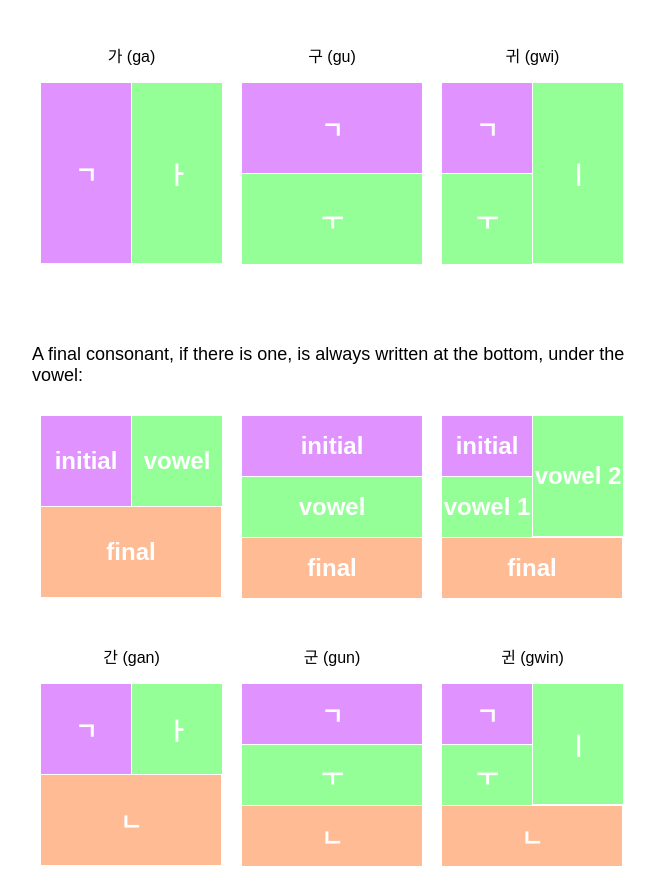
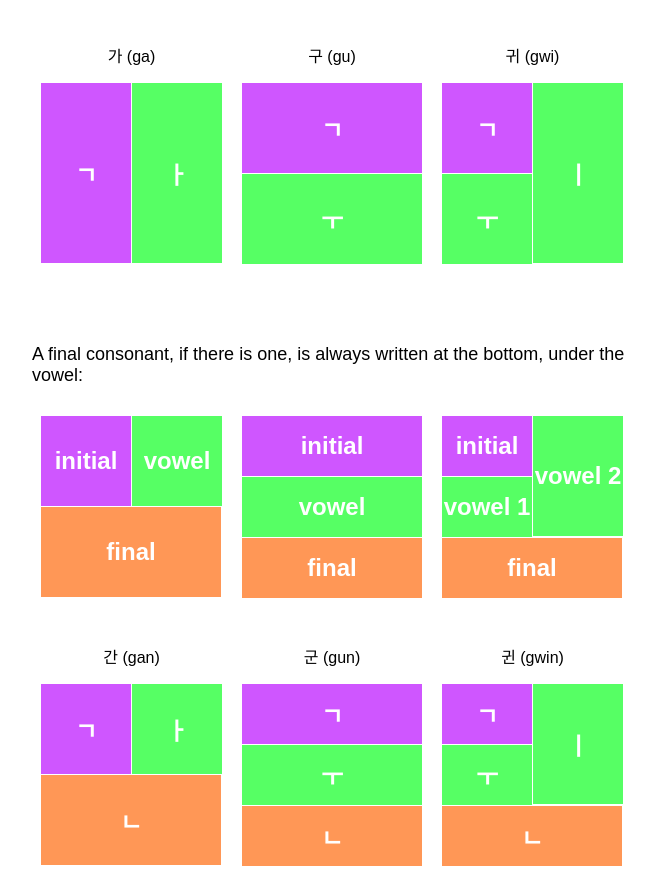
Before and after one commit to codepawskitten/learn-korean, a plain HTML site: page en-read.html in a window 1280 px wide. Shown: the part 557-1426 px from the top of the page, without its empty margins (308-963 px from the left). Drawn offline with Linux system fonts and the light colour scheme.

Commit message:
Se cambiaron los colores de los bloques de la sección read

```diff
--- a/read.css
+++ b/read.css
@@ -166,6 +166,6 @@ body {
     font-weight: bold;
 }
 
-.initial { background: #e093ff; }
-.vowel { background: #93ff96; }
-.final {background: #ffbb93;}
+.initial { background: #cf56ff; }
+.vowel { background: #56ff64; }
+.final {background: #ff9756;}
```
